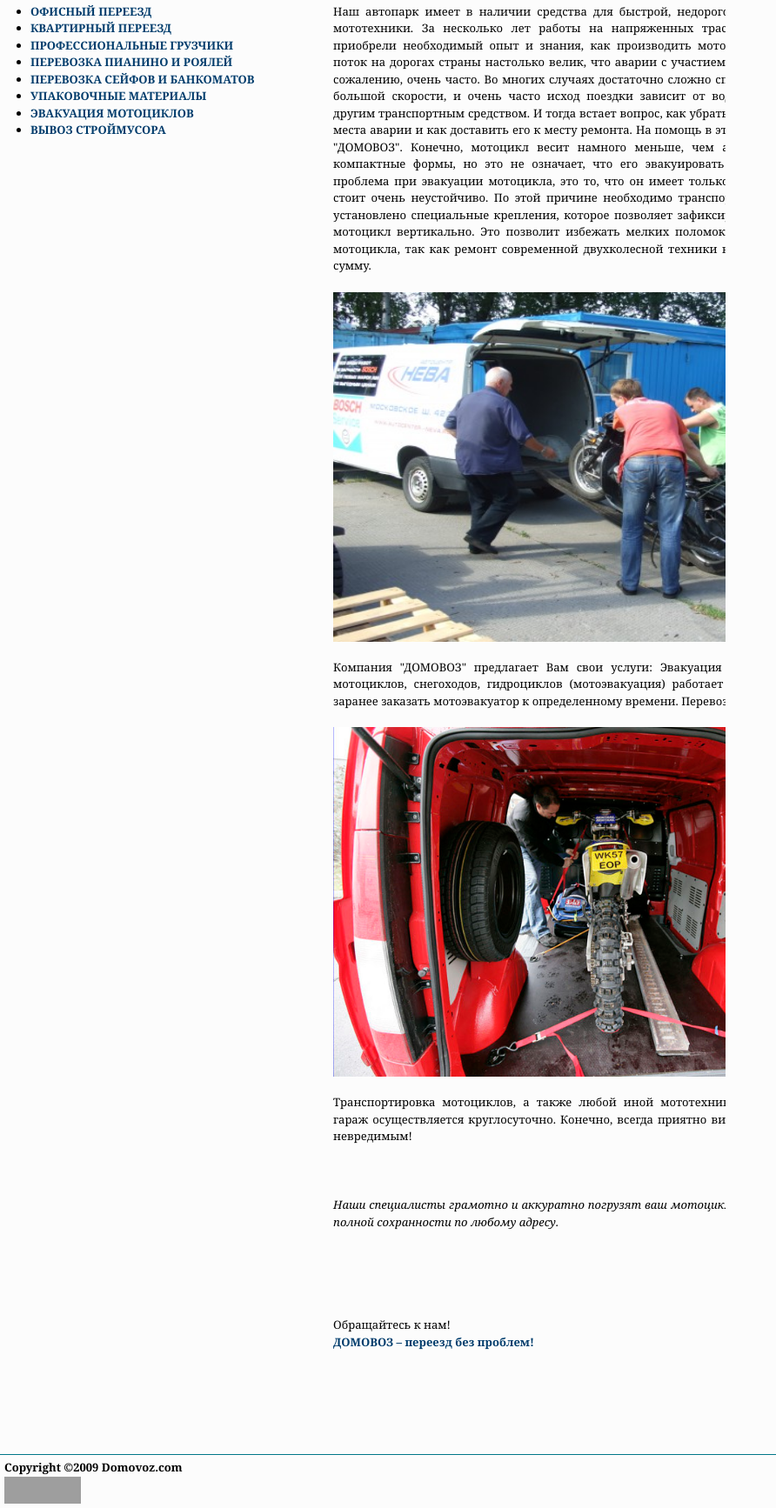
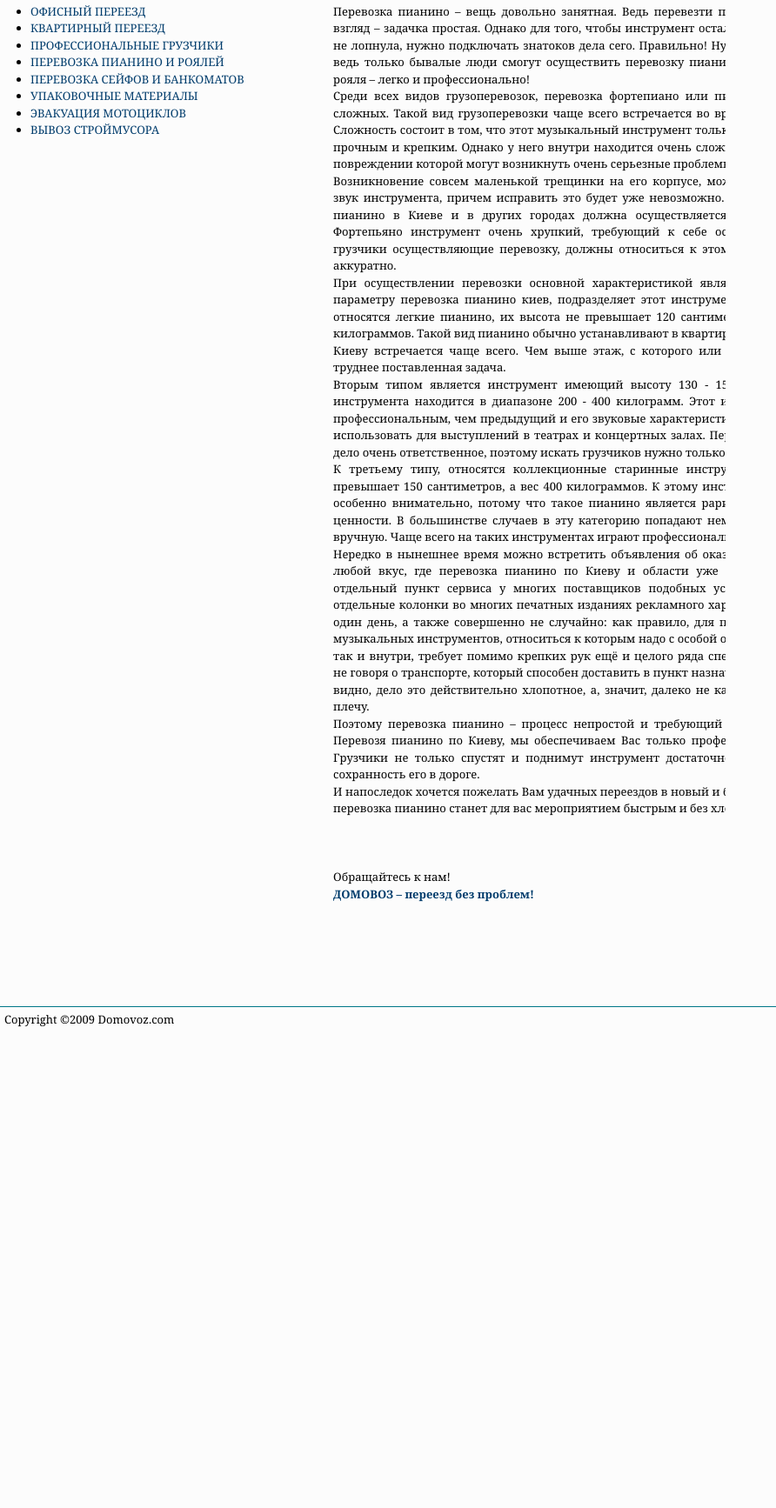
Before and after one commit to domovoz/domovoz, a website: page static/motoycle.html in a window 1280 px wide. Shown: the part 400-2134 px from the top of the page at 87% size, without its empty margins (0-892 px from the left). After the commit the page ends 1588 px from the top, so only its background shows below. Drawn offline with Linux system fonts and the light colour scheme; grey boxes are pictures that could not be loaded.

Commit message:
Copy motocycle.html -> motoycle.html.

```diff
--- a/static/motoycle.html
+++ b/static/motoycle.html
@@ -1,5 +1,4 @@
-<!DOCTYPE HTML PUBLIC "-//W3C//DTD HTML 4.01 Transitional//EN"
-"http://www.w3.org/TR/html4/loose.dtd">
+<!DOCTYPE html>
 <html>
 <head>
     <meta http-equiv="Content-Type" content="text/html; charset=utf-8" />
@@ -21,53 +20,47 @@
             font-size: 64px;
             font-weight: bold;
             margin: 0;
-	align: left;
             text-align: justify;
         }
+
             .largetext p {
                 font-size: 13px;
                 font-weight: normal;
             }
-.largetext1 {font-size: 64px;font-weight: bold;margin: 0;align: left}
+
+        .largetext1 {
+            font-size: 64px;
+            font-weight: bold;
+            margin: 0;
+        }
+
         a:link {
             color: #003c6c;
             text-decoration: none;
         }
+
         a:visited {
             text-decoration: none;
             color: #003c6c;
         }
+
         a:hover {
             text-decoration: underline;
         }
+
         a:active {
             text-decoration: none;
-}
-p {
-	font-weight: bold;
         }
     </style>
 </head>
 <body id="body">
-<script type="text/javascript" language="javascript"><!--
-bmN=navigator,bmD=document,bmD.cookie='b=b',i=0,bs=[],bm={v:16849316,s:16849316,t:6,c:bmD.cookie?1:0,n:Math.round((Math.random()* 1000000)),w:0};
-for(var f=self;f!=f.parent;f=f.parent)bm.w++;
-try{if(bmN.plugins&&bmN.mimeTypes.length&&(x=bmN.plugins['Shockwave Flash']))bm.m=parseInt(x.description.replace(/([a-zA-Z]|\s)+/,''));
-else for(var f=3;f<20;f++)if(eval('new ActiveXObject("ShockwaveFlash.ShockwaveFlash.'+f+'")'))bm.m=f}catch(e){;}
-try{bm.y=bmN.javaEnabled()?1:0}catch(e){;}
-try{bmS=screen;bm.v^=bm.d=bmS.colorDepth||bmS.pixelDepth;bm.v^=bm.r=bmS.width}catch(e){;}
-r=bmD.referrer.slice(7);if(r&&r.split('/')[0]!=window.location.host){bm.f=escape(r);bm.v^=r.length}
-bm.v^=window.location.href.length;for(var x in bm) if(/^[vstcnwmydrf]$/.test(x)) bs[i++]=x+bm[x];
-bmD.write('<img src="http://c.bigmir.net/?'+bs.join('&')+'"  width="0" height="0" border="0" alt="bigmir)net TOP 100" title="bigmir)net TOP 100" />');
-//-->
-</script>
-<noscript><img src="http://c.bigmir.net/?v16849316&s16849316&t6" width="0" height="0" alt="" title="" border="0" /></noscript>
     <img src="images/logo-small.jpg" alt="Domovoz.com &mdash; CЛУЖБА ПЕРЕЕЗДОВ &mdash (044)&nbsp;23-77-666"
          style="position: relative; float:left; margin: 5px 0 0 5px;" />
     <div id="header">
         <h1>
             <span style="color: #003c6c; font-weight: bold;">Domovoz.com &mdash; CЛУЖБА ПЕРЕЕЗДОВ</span><br />
-            <img src="images/tel 2.jpg" width="50" height="25" />(044) 23-77-666 <img src="images/tel MTS2.jpg" width="50" height="25" />(095) 34-77-666</h1>
+            <img src="images/tel 2.jpg" width="50" height="25" />(044) 23-77-666 <img src="images/tel MTS2.jpg" width="50" height="25" />(095) 34-77-666
+        </h1>
         <h1><img src="images/tel life.jpg" width="50" height="25" />(063) 23-77-666 <img src="images/tel KievStar 2.jpg" width="50" height="25" />(096) 936-10-59</h1>
         <ul id="menu" style="margin-bottom: 0;">
             <li><a href="./index.html" title="Услуги"><b>Главная</b></a></li>
@@ -86,36 +79,36 @@ bmD.write('<img src="http://c.bigmir.net/?'+bs.join('&')+'"  width="0" height="0
 &nbsp;&nbsp;&nbsp;&nbsp;&nbsp;&nbsp;&nbsp;&nbsp;&nbsp;&nbsp;&nbsp;&nbsp; <strong>МОТОЦИКЛОВ</strong></pre>
             <table width="1024" border="1" align="center">
                 <tr>
-     <td width="374" class="s" scope="col"><ul>
-       <li><a href="office.html"><strong>ОФИСНЫЙ ПЕРЕЕЗД</strong></a></li>
-       <li><strong><a href="flat.html">КВАРТИРНЫЙ ПЕРЕЕЗД</a></strong></li>
-       <li><strong><a href="gruzchik.html">ПРОФЕССИОНАЛЬНЫЕ ГРУЗЧИКИ</a></strong></li>
-       <li><strong><a href="piano.html">ПЕРЕВОЗКА ПИАНИНО И РОЯЛЕЙ</a></strong></li>
-       <li><strong><a href="safe.html">ПЕРЕВОЗКА СЕЙФОВ И БАНКОМАТОВ</a></strong></li>
-       <li><strong><a href="PACK.html">УПАКОВОЧНЫЕ МАТЕРИАЛЫ</a></strong></li>
-       <li><strong><a href="motoycle.html">ЭВАКУАЦИЯ МОТОЦИКЛОВ</a></strong></li>
-       <li><strong><a href="musor.html">ВЫВОЗ СТРОЙМУСОРА</a></strong></li>
-     </ul></td>
-     <th width="634" scope="col"><p align="justify">Наш автопарк  имеет в наличии средства  для быстрой, недорогой и безопасной эвакуации мототехники. За несколько лет работы на напряженных трассах мегаполиса Киева мы приобрели необходимый опыт и знания, как производить мото эвакуацию. Транспортный поток на дорогах страны настолько велик, что аварии с участием мототехники происходят, к сожалению, очень часто. Во многих случаях достаточно сложно справиться с управлением на большой скорости, и очень часто исход поездки зависит от водителя, который управляет другим транспортным средством. И тогда встает вопрос, как убрать поврежденный мотоцикл с места аварии и как доставить его к месту ремонта. На помощь в этом случае придет компания &quot;ДОМОВОЗ&quot;.
-
-Конечно, мотоцикл весит намного меньше, чем автомобиль и имеет более компактные формы, но это не означает, что его эвакуировать легко и просто. Основная проблема при эвакуации мотоцикла, это то, что он имеет только два колеса и, естественно, стоит очень неустойчиво. По этой причине необходимо транспортное средство, на котором установлено специальные крепления, которое позволяет зафиксировать колеса и установить мотоцикл вертикально. Это позволит избежать мелких поломок и царапин при эвакуации мотоцикла, так как ремонт современной двухколесной техники выливается в значительную сумму.
-
+                    <td width="374" class="s" scope="col">
+                        <ul>
+                            <li><a href="office.html">ОФИСНЫЙ ПЕРЕЕЗД</a></li>
+                            <li><a href="flat.html">КВАРТИРНЫЙ ПЕРЕЕЗД</a></li>
+                            <li><a href="gruzchik.html">ПРОФЕССИОНАЛЬНЫЕ ГРУЗЧИКИ</a></li>
+                            <li><a href="piano.html">ПЕРЕВОЗКА ПИАНИНО И РОЯЛЕЙ</a></li>
+                            <li><a href="safe.html">ПЕРЕВОЗКА СЕЙФОВ И БАНКОМАТОВ</a></li>
+                            <li><a href="PACK.html">УПАКОВОЧНЫЕ МАТЕРИАЛЫ</a></li>
+                            <li><a href="motoycle.html">ЭВАКУАЦИЯ МОТОЦИКЛОВ</a></li>
+                            <li><a href="musor.html">ВЫВОЗ СТРОЙМУСОРА</a></li>
+                        </ul>
+                    </td>
+                    <th width="634" scope="col">
+                        <p>
+                            Перевозка пианино – вещь довольно занятная. Ведь перевезти пианино  в Киеве на первый взгляд – задачка простая. Однако для того, чтобы инструмент  остался целым и ни одна струна не лопнула, нужно подключать знатоков дела сего.  Правильно! Нужно подключать грузчиков, ведь только бывалые люди смогут  осуществить перевозку пианино, а того лучше перевозку рояля – легко и  профессионально! <br>
+                            Среди всех видов грузоперевозок,&nbsp;перевозка  фортепиано<strong>&nbsp;</strong>или пианино считается одной из сложных.  Такой вид грузоперевозки чаще всего встречается во время квартирных переездов.  Сложность состоит в том, что этот музыкальный инструмент только на первый  взгляд кажется прочным и крепким. Однако у него внутри находится очень сложная  и тонкая механика, при повреждении которой могут возникнуть очень серьезные  проблемы.<br>
+                            Возникновение совсем маленькой трещинки на его корпусе, может непоправимо  изменить звук инструмента, причем исправить это будет уже невозможно. Именно  поэтому&nbsp;перевозка пианино в Киеве&nbsp;и  в других городах должна осуществляется только профессионалами. Фортепьяно  инструмент очень хрупкий, требующий к себе особого отношения, поэтому грузчики  осуществляющие перевозку, должны относиться к этому процессу внимательно и  аккуратно.<br>
+                            При осуществлении перевозки основной характеристикой является его  высота. По этому параметру перевозка пианино киев, подразделяет этот инструмент  на три вида. К первому относятся легкие пианино, их высота не превышает 120  сантиметров, а вес его обычно 150 килограммов. Такой вид пианино обычно  устанавливают в квартиры, поэтому его перевозка по Киеву встречается чаще  всего. Чем выше этаж, с которого или на который перевозят, тем труднее  поставленная задача.<br>
+                            Вторым типом является инструмент имеющий высоту 130 - 150 сантиметров. Вес  такого инструмента находится в диапазоне 200 - 400 килограмм. Этот инструмент  считается более профессиональным, чем предыдущий и его звуковые характеристики  гораздо лучше. Их могут использовать для выступлений в театрах и концертных  залах. Перевозка такого инструмента дело очень ответственное, поэтому искать  грузчиков нужно только в проверенных фирмах.<br>
+                            К третьему типу, относятся  коллекционные старинные инструменты, их высота обычно превышает 150  сантиметров, а вес 400 килограммов. К этому инструменту нужно относиться  особенно внимательно, потому что такое пианино является раритетом и предметом  особой ценности. В большинстве случаев в эту категорию попадают немецкие пианино,  созданные вручную. Чаще всего на таких инструментах играют профессиональные  музыканты.<br>
+                            Нередко в нынешнее время можно встретить объявления об оказании  всякого рода услуг на любой вкус, где перевозка пианино по Киеву и области уже  давно воспринимается как отдельный пункт сервиса у многих поставщиков подобных  услуг, а также выделяется в отдельные колонки во многих печатных изданиях  рекламного характера. Это произошло не в один день, а также совершенно не  случайно: как правило, для перевозки таких громоздких музыкальных инструментов,  относиться к которым надо с особой осторожностью как снаружи, так и внутри,  требует помимо крепких рук ещё и целого ряда специальных приспособлений, не  говоря о транспорте, который способен доставить в пункт назначения этот ценный  груз. Как видно, дело это действительно хлопотное, а, значит, далеко не каждой  бригаде грузчиков по плечу.<br>
+                            Поэтому перевозка пианино – процесс непростой  и требующий как усилий, так и умения. Перевозя пианино по Киеву, мы обеспечиваем  Вас только профессиональными грузчиками. Грузчики не только спустят и поднимут  инструмент достаточно надежно, но и обеспечат сохранность его в дороге.<br>
+                            И напоследок хочется пожелать Вам удачных переездов в новый и благополучный  дом! И пусть перевозка пианино станет для вас мероприятием быстрым и без хлопот!
                         </p>
-       <p align="justify"><img src="images/moto-5.jpg" width="628" height="402"></p>
-       <p align="justify"> Компания "ДОМОВОЗ" предлагает Вам свои услуги:
-
-         Эвакуация мотоцикла.
-         Эвакуатор для мотоциклов, снегоходов, гидроциклов (мотоэвакуация) работает круглосуточно. Вы можете заранее заказать мотоэвакуатор к определенному времени.
-         Перевозка мотоциклов.</p>
-       <p align="justify"><img src="images/moto-3.jpg" width="628" height="402"> </p>
-       <p align="justify">Транспортировка мотоциклов, а также любой иной мототехники, перевозка мотоцикла в гараж  осуществляется круглосуточно.
-         Конечно, всегда приятно видеть свой мотоцикл целым, невредимым!</p>
-       <p align="justify">&nbsp;</p>
-       <p align="justify"><em>Наши специалисты грамотно и аккуратно погрузят ваш мотоцикл и доставят его быстро и в полной сохранности по любому адресу.</em></p>
                         <p>&nbsp;</p>
-       <p>&nbsp;</p>
-       <p> Обращайтесь к нам!<br>
-        <strong><a href="index.html">ДОМОВОЗ – переезд без проблем!</a></strong></p></th>
+                        <p>
+                            Обращайтесь к нам!<br>
+                            <strong><a href="index.html">ДОМОВОЗ – переезд без проблем!</a></strong>
+                        </p>
+                    </th>
                 </tr>
             </table>
             <p>&nbsp;</p>
@@ -125,7 +118,6 @@ bmD.write('<img src="http://c.bigmir.net/?'+bs.join('&')+'"  width="0" height="0
     <div id="footer">
         <p style="margin-bottom: 0">
             Copyright &copy;2009 Domovoz.com<br />
-			<a href="http://www.bigmir.net/" onClick='img=new Image();img.src="http://www.bigmir.net/?cl=16849316";'><img src="http://i.bigmir.net/cnt/b03.png" width="88" height="31" border="0" alt="bigmir)net TOP 100" title="bigmir)net TOP 100"></a>
         </p>
     </div>
     <!-- end footer -->
```
Lines whose indentation alone changed are shown as unchanged.
